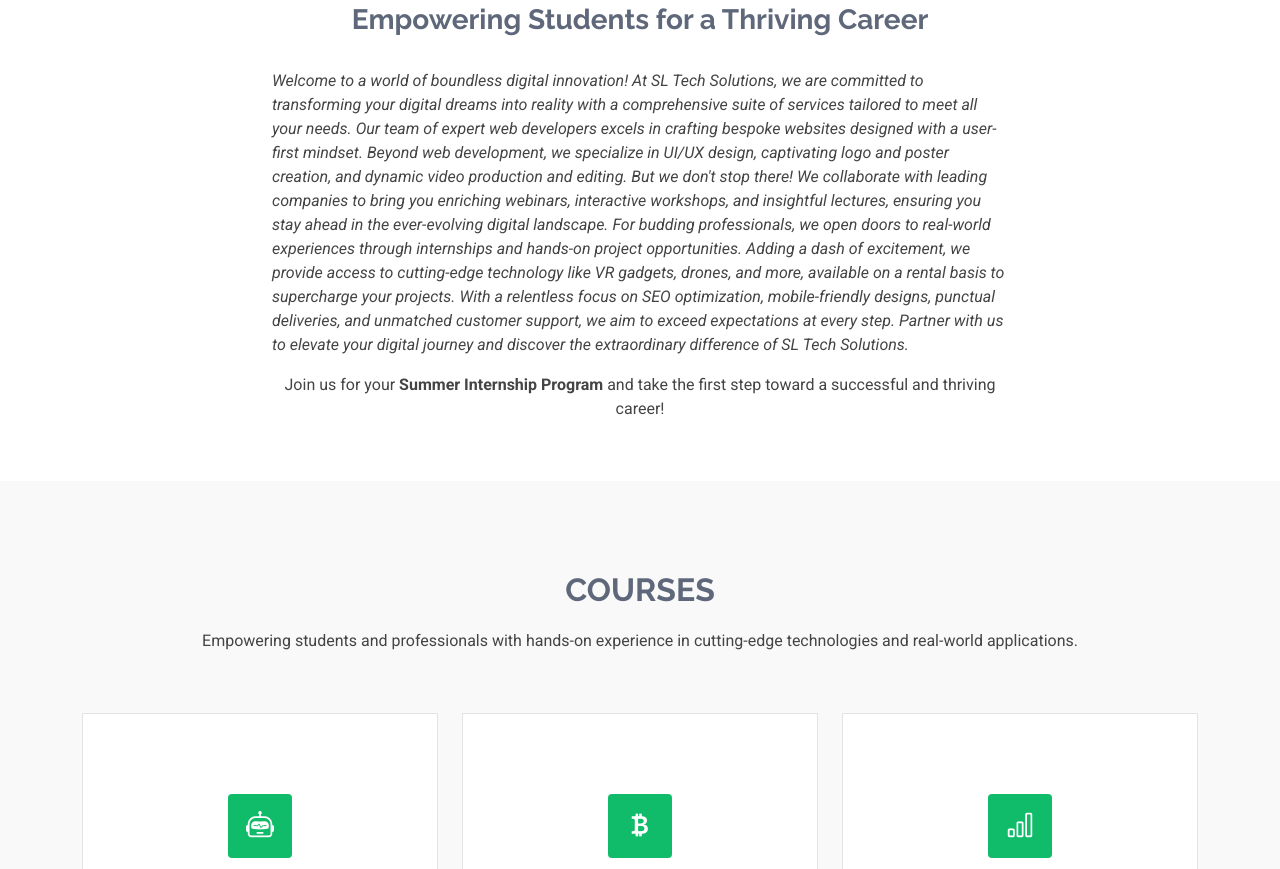
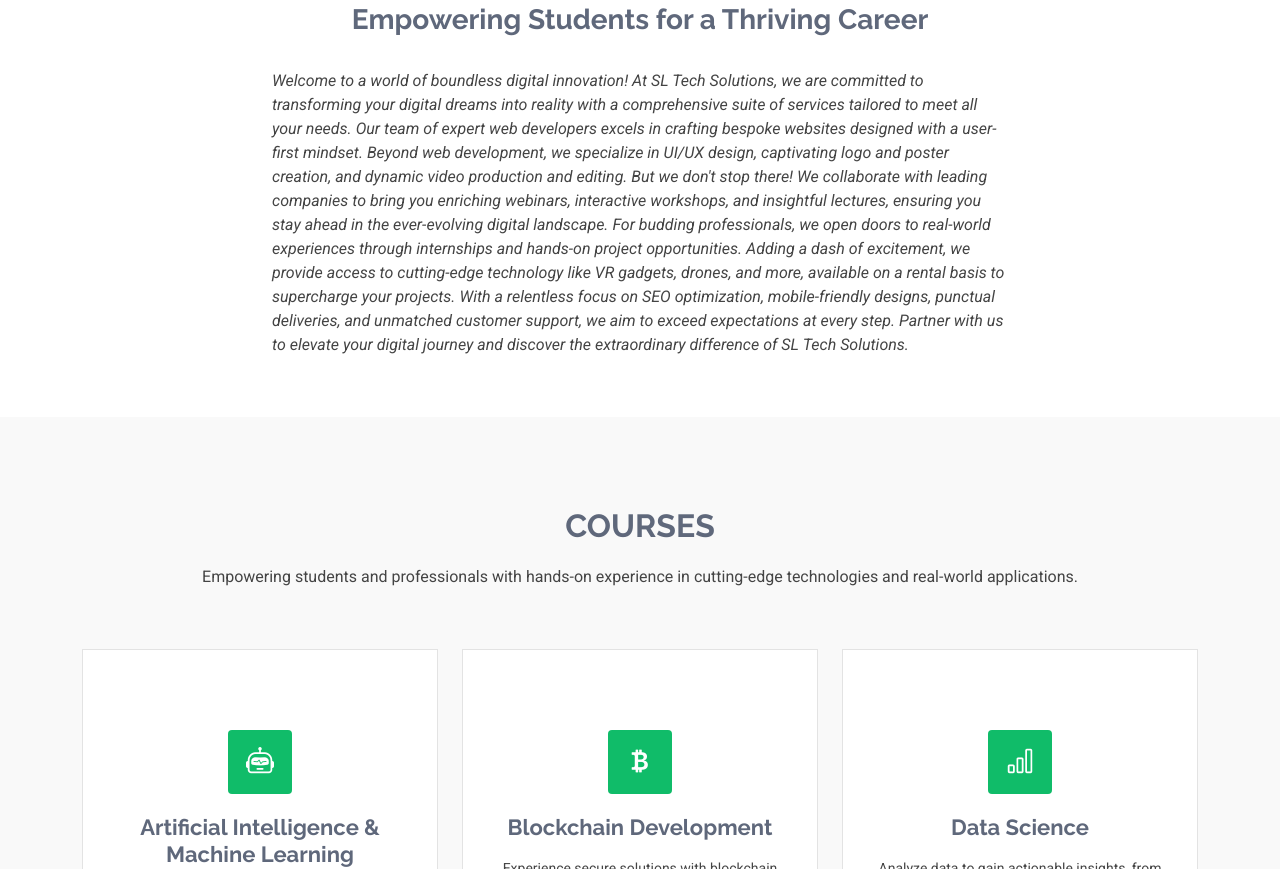
Before and after one commit to Yaswanth-Varma-Sangaraju/sltechsol, a plain HTML site: page index.html in a window 1280 px wide. Shown: the part 870-1739 px from the top of the page. Drawn offline with Linux system fonts and the light colour scheme.

Commit message:
Update index.html

```diff
--- a/index.html
+++ b/index.html
@@ -146,10 +146,10 @@
                 programs, we ensure you gain the confidence and expertise needed
                 to succeed in your professional journey.
               </p> -->
-              <p class="text-center">
+<!--               <p class="text-center">
                 Join us for your <strong>Summer Internship Program</strong> and
                 take the first step toward a successful and thriving career!
-              </p>
+              </p> -->
             </div>
           </div>
 
```
